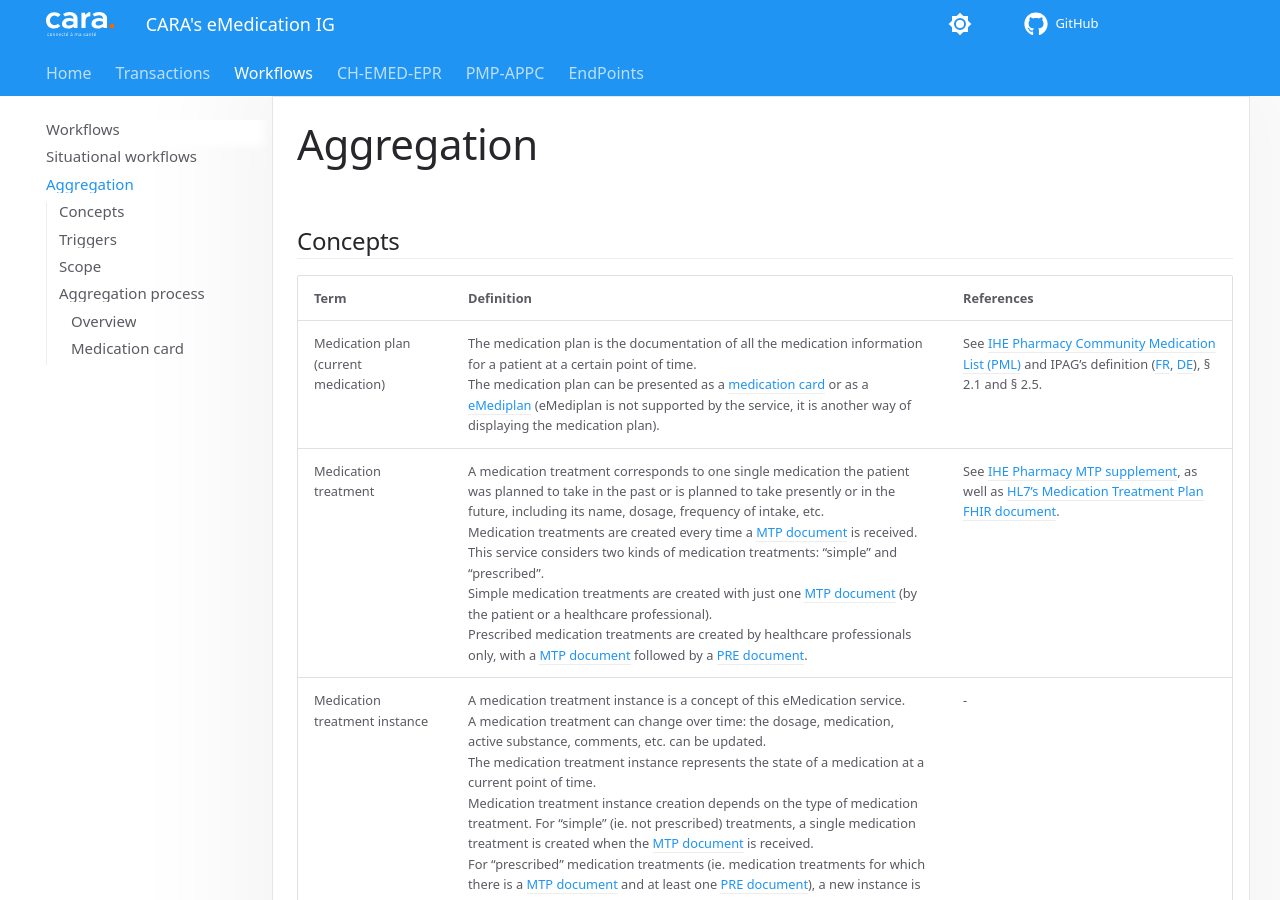
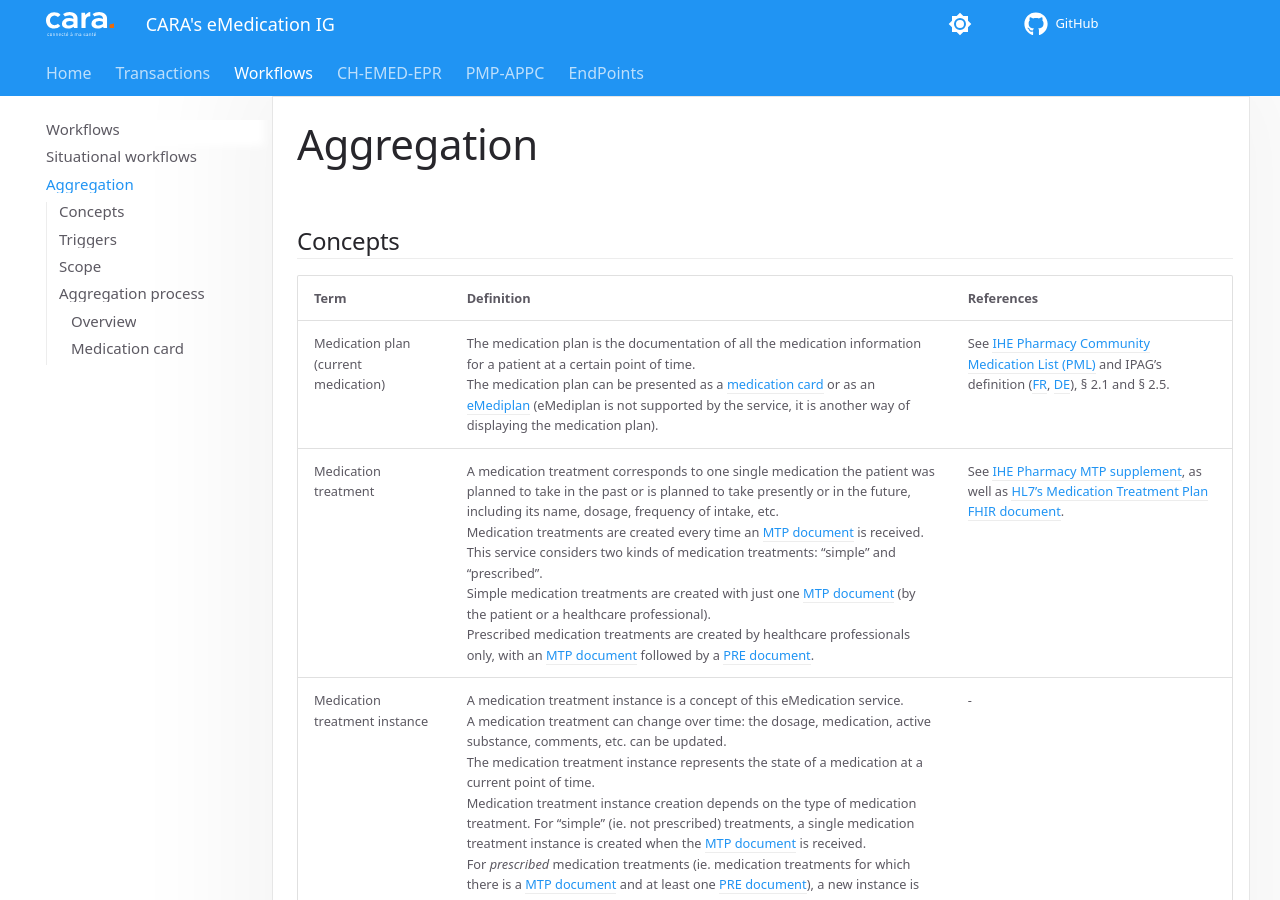
Before and after one commit to CARA-ch/emed-service-guide, an MkDocs documentation site: the page built from docs/workflows/aggregation.md, in a window 1280 px wide and 900 px high. Built offline with MkDocs 1.6.1 and Material for MkDocs 9.7.7, drawn with Linux system fonts in a browser that asks for light colours; comment, search, counter and statistics services are not loaded.

Commit message:
minor English fixes

```diff
--- a/docs/workflows/aggregation.md
+++ b/docs/workflows/aggregation.md
@@ -2,9 +2,9 @@
 ## Concepts
 |Term|Definition|References|
 |----|----------|----------|
-|Medication plan (current medication)|The medication plan is the documentation of all the medication information for a patient at a certain point of time.<br/>The medication plan can be presented as a [medication card](https://github.com/ehealthsuisse/EPD-by-example/blob/main/files/MedicationCardDocument.md) or as a [eMediplan](https://emediplan.ch/) (eMediplan is not supported by the service, it is another way of displaying the medication plan).|See [IHE Pharmacy Community Medication List (PML)](https://www.ihe.net/uploadedFiles/Documents/Pharmacy/IHE_Pharmacy_Suppl_PML.pdf) and IPAG's definition ([FR](https://www.fmh.ch/files/pdf24/rapport-gtip-ipag-sur-la-cybermedication.pdf), [DE](https://www.fmh.ch/files/pdf24/ipag-bericht-emedikation.pdf)), § 2.1 and § 2.5.|
-|Medication treatment|A medication treatment corresponds to one single medication the patient was planned to take in the past or is planned to take presently or in the future, including its name, dosage, frequency of intake, etc.<br/>Medication treatments are created every time a [MTP document](https://build.fhir.org/ig/CARA-ch/ch-emed-epr/document_mtp.html) is received.<br/> This service considers two kinds of medication treatments: "simple" and "prescribed".<br/> Simple medication treatments are created with just one [MTP document](https://build.fhir.org/ig/CARA-ch/ch-emed-epr/document_mtp.html) (by the patient or a healthcare professional).<br/> Prescribed medication treatments are created by healthcare professionals only, with a [MTP document](https://build.fhir.org/ig/CARA-ch/ch-emed-epr/document_mtp.html) followed by a [PRE document](https://build.fhir.org/ig/CARA-ch/ch-emed-epr/document_pre.html).|See [IHE Pharmacy MTP supplement](https://www.ihe.net/uploadedFiles/Documents/Pharmacy/IHE_Pharmacy_Suppl_MTP.pdf), as well as [HL7's Medication Treatment Plan FHIR document](https://build.fhir.org/ig/hl7ch/ch-emed//medication-treatment-plan-document.html).|
-|Medication treatment instance|A medication treatment instance is a concept of this eMedication service.<br/>  A medication treatment can change over time: the dosage, medication, active substance, comments, etc. can be updated.<br/> The medication treatment instance represents the state of a medication at a current point of time. <br/>Medication treatment instance creation depends on the type of medication treatment. For "simple" (ie. not prescribed) treatments, a single medication treatment is created when the [MTP document](https://build.fhir.org/ig/CARA-ch/ch-emed-epr/document_mtp.html) is received. <br/> For "prescribed" medication treatments (ie. medication treatments for which there is a [MTP document](https://build.fhir.org/ig/CARA-ch/ch-emed-epr/document_mtp.html) and at least one  [PRE document](https://build.fhir.org/ig/CARA-ch/ch-emed-epr/document_pre.html)), a new instance is created every time a [PRE document](https://build.fhir.org/ig/CARA-ch/ch-emed-epr/document_pre.html) is received.<br/>Each medication treatment instance appears in a single line within the medication card. Instances associated with the same treatment are visually grouped.|-|
+|Medication plan (current medication)|The medication plan is the documentation of all the medication information for a patient at a certain point of time.<br/>The medication plan can be presented as a [medication card](https://github.com/ehealthsuisse/EPD-by-example/blob/main/files/MedicationCardDocument.md) or as an [eMediplan](https://emediplan.ch/) (eMediplan is not supported by the service, it is another way of displaying the medication plan).|See [IHE Pharmacy Community Medication List (PML)](https://www.ihe.net/uploadedFiles/Documents/Pharmacy/IHE_Pharmacy_Suppl_PML.pdf) and IPAG's definition ([FR](https://www.fmh.ch/files/pdf24/rapport-gtip-ipag-sur-la-cybermedication.pdf), [DE](https://www.fmh.ch/files/pdf24/ipag-bericht-emedikation.pdf)), § 2.1 and § 2.5.|
+|Medication treatment|A medication treatment corresponds to one single medication the patient was planned to take in the past or is planned to take presently or in the future, including its name, dosage, frequency of intake, etc.<br/>Medication treatments are created every time an [MTP document](https://build.fhir.org/ig/CARA-ch/ch-emed-epr/document_mtp.html) is received.<br/> This service considers two kinds of medication treatments: "simple" and "prescribed".<br/> Simple medication treatments are created with just one [MTP document](https://build.fhir.org/ig/CARA-ch/ch-emed-epr/document_mtp.html) (by the patient or a healthcare professional).<br/> Prescribed medication treatments are created by healthcare professionals only, with an [MTP document](https://build.fhir.org/ig/CARA-ch/ch-emed-epr/document_mtp.html) followed by a [PRE document](https://build.fhir.org/ig/CARA-ch/ch-emed-epr/document_pre.html).|See [IHE Pharmacy MTP supplement](https://www.ihe.net/uploadedFiles/Documents/Pharmacy/IHE_Pharmacy_Suppl_MTP.pdf), as well as [HL7's Medication Treatment Plan FHIR document](https://build.fhir.org/ig/hl7ch/ch-emed//medication-treatment-plan-document.html).|
+|Medication treatment instance|A medication treatment instance is a concept of this eMedication service.<br/>  A medication treatment can change over time: the dosage, medication, active substance, comments, etc. can be updated.<br/> The medication treatment instance represents the state of a medication at a current point of time. <br/>Medication treatment instance creation depends on the type of medication treatment. For "simple" (ie. not prescribed) treatments, a single medication treatment instance is created when the [MTP document](https://build.fhir.org/ig/CARA-ch/ch-emed-epr/document_mtp.html) is received. <br/> For _prescribed_ medication treatments (ie. medication treatments for which there is a [MTP document](https://build.fhir.org/ig/CARA-ch/ch-emed-epr/document_mtp.html) and at least one  [PRE document](https://build.fhir.org/ig/CARA-ch/ch-emed-epr/document_pre.html)), a new instance is created every time a [PRE document](https://build.fhir.org/ig/CARA-ch/ch-emed-epr/document_pre.html) is received.<br/>Each medication treatment instance appears in a single line within the medication card. Instances associated with the same treatment are visually grouped.|-|
 |Medication statement|A medication statement represents a given medication (form, dosage, GTIN/ATC, ingredients etc.)|See the [definition in the implementation guide](https://build.fhir.org/ig/CARA-ch/ch-emed-epr/StructureDefinition-ch-emed-epr-medicationstatement-treatmentplan.html).|
 |Aggregation|The aggregation is the process of determining the current state of each medication treatment within a patient's medication plan, based on the existing medication treatment instances.<br/>This is done depending on the document triggering the aggregation, either by updating existing medication treatments /  medication treatment instances, or by creating new medication treatment instances|-|
 
```
